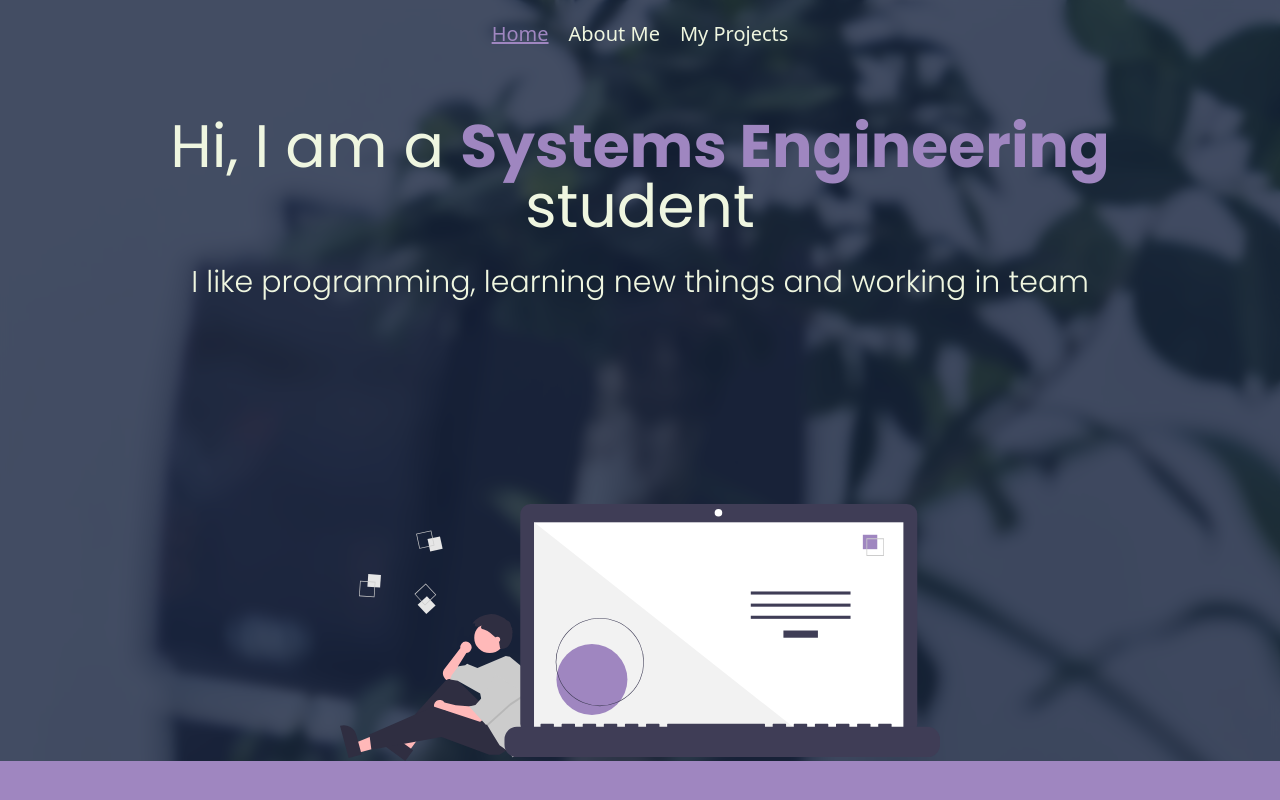
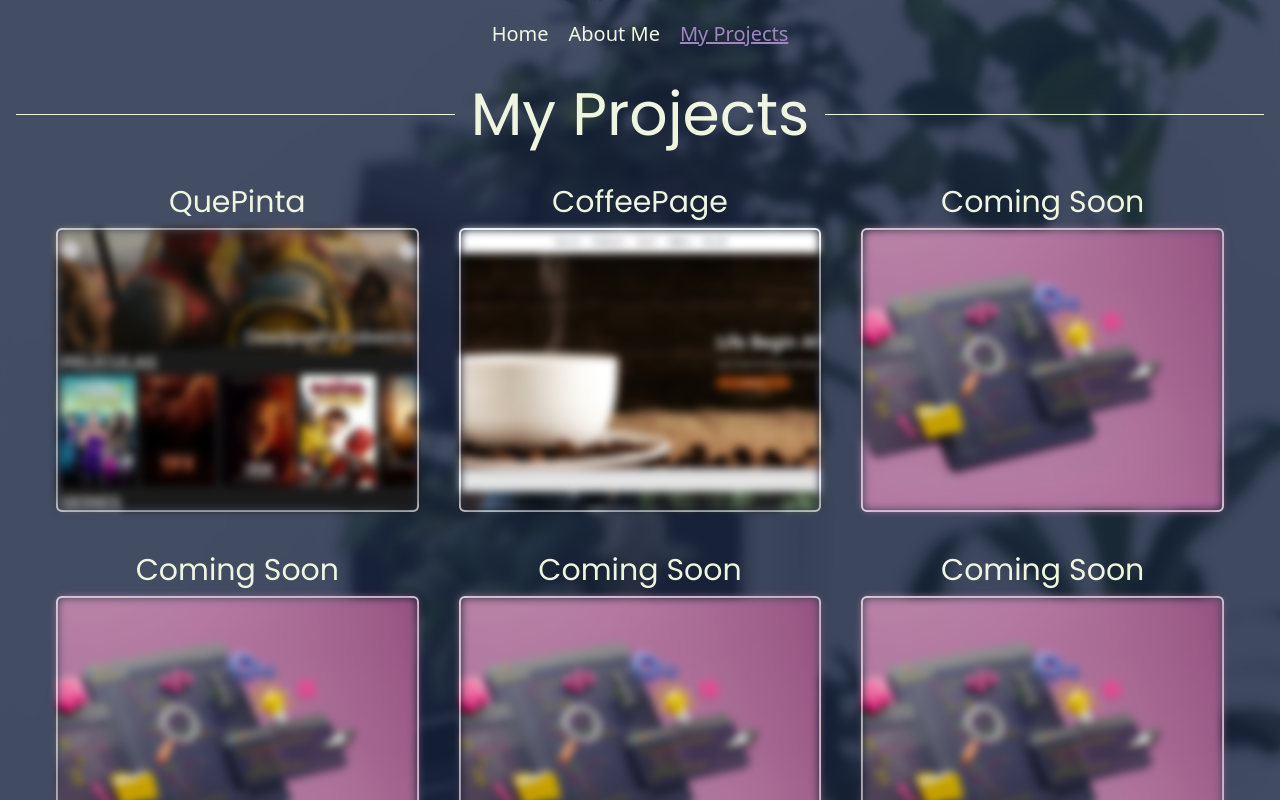
Before and after one commit to SebastianBHD/portafolio, a React (Vite) app: page /myProjects in a window 1280 px wide. Before the commit this address led to /portafolio. Shown: the top 800 px of the page. Built offline with nearby package versions, Linux system fonts and the light colour scheme.

Commit message:
reload change

```diff
--- a/src/App.jsx
+++ b/src/App.jsx
@@ -18,9 +18,9 @@ function App() {
           <Header></Header>
           <Routes>
             <Route path="/portafolio" element={<Home />} />
-            <Route path="/portafolio/aboutMe" element={<AboutMe />} />
-            <Route path="/portafolio/contact" element={<Contact />} />
-            <Route path="/portafolio/myProjects" element={<MyProjects />} />
+            <Route path="/aboutMe" element={<AboutMe />} />
+            <Route path="/contact" element={<Contact />} />
+            <Route path="/myProjects" element={<MyProjects />} />
             <Route path="*" element={<Navigate to="/portafolio" replace />} />
           </Routes>
           <Footer />
```
